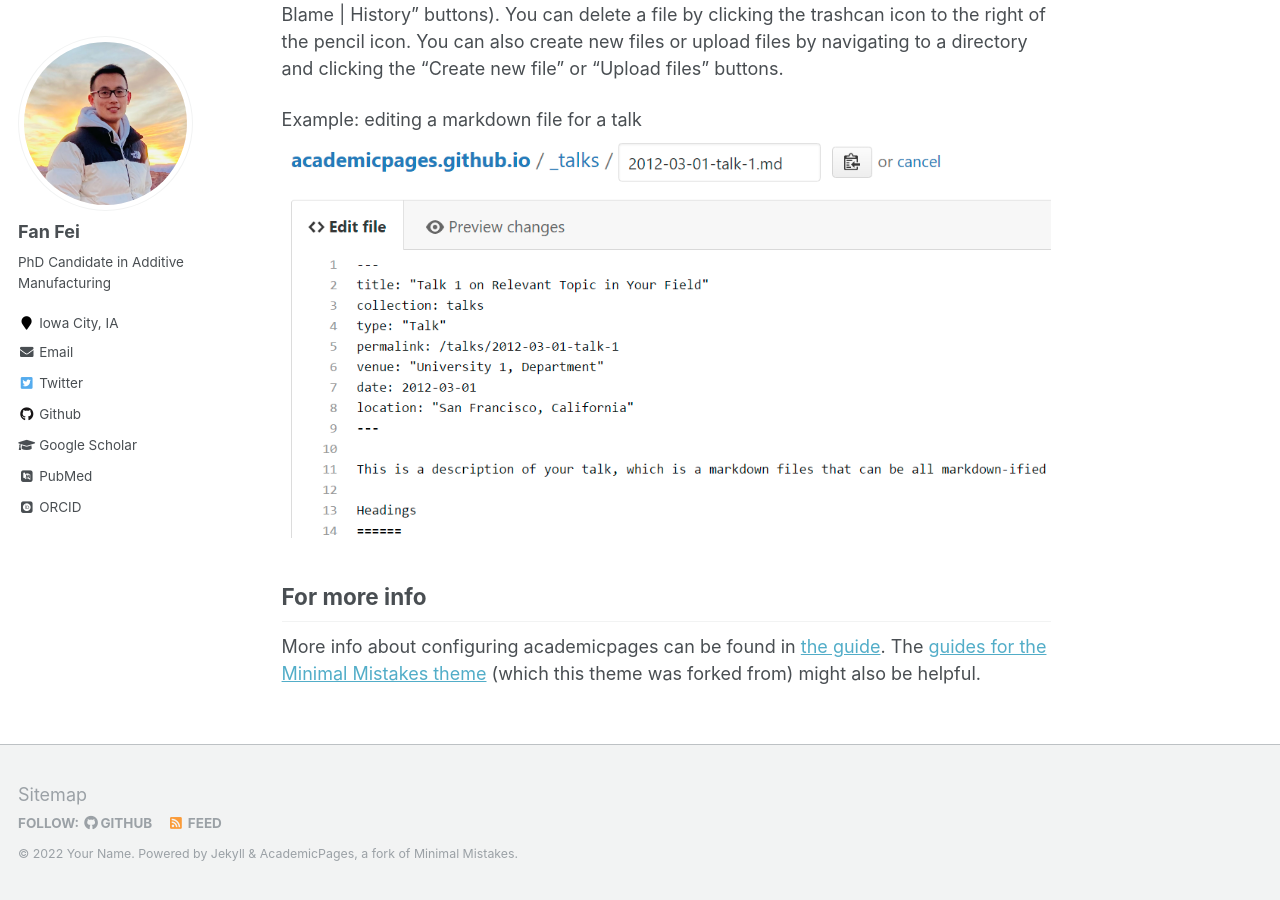
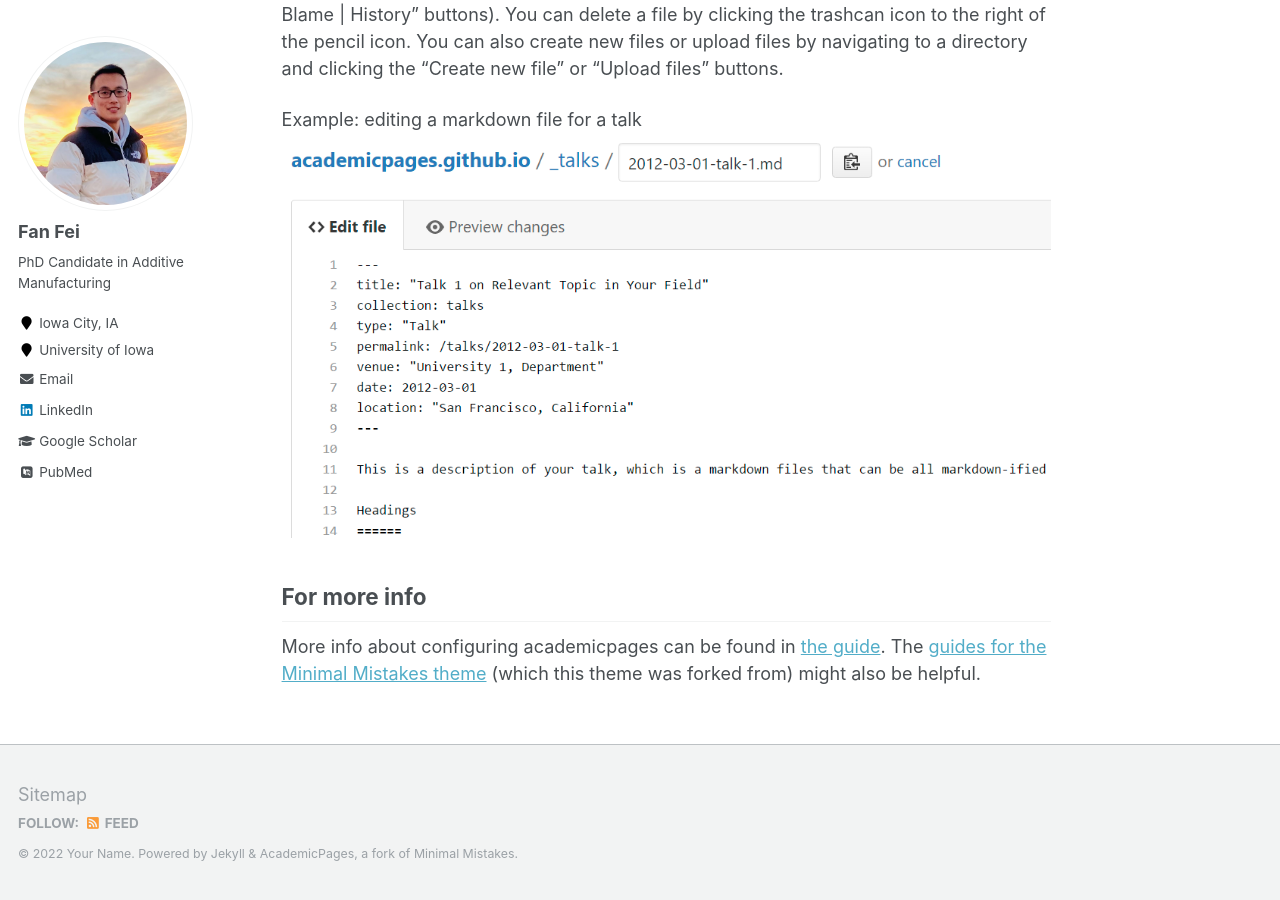
Before and after one commit to fanfeiuiowa/fanfeiuiowa.github.io, a Jekyll site: the page built from _pages/about.md, in a window 1280 px wide and 900 px high, scrolled down 2463 px. Built offline with Jekyll 4.4.1, drawn with Linux system fonts in a browser that asks for light colours; some web fonts are replaced; some of the changed lines change nothing that is shown.

Commit message:
Update _config.yml

```diff
--- a/_config.yml
+++ b/_config.yml
@@ -84,7 +84,7 @@ author:
   avatar           : "Portrait2.jpg"
   bio              : "PhD Candidate in Additive Manufacturing"
   location         : "Iowa City, IA"
-  employer         :
+  employer         : "University of Iowa"
   pubmed           : "https://www.ncbi.nlm.nih.gov/pubmed/?term=john+snow"
   googlescholar    : "https://scholar.google.com/citations?user=ugrEXmkAAAAJ&hl=en"
   email            : "fan-fei@uiowa.edu"
@@ -96,20 +96,20 @@ author:
   flickr           :
   facebook         :
   foursquare       :
-  github           : "academicpages"
+  github           :
   google_plus      :
   keybase          :
   instagram        :
   impactstory      : #"https://profiles.impactstory.org/u/xxxx-xxxx-xxxx-xxxx"
   lastfm           :
-  linkedin         :
-  orcid            : "http://orcid.org/yourorcidurl"
+  linkedin         : "https://www.linkedin.com/in/fanfei92/"
+  orcid            :
   pinterest        :
   soundcloud       :
   stackoverflow    : # http://stackoverflow.com/users/123456/username
   steam            :
   tumblr           :
-  twitter          : "replacethistwitterhandle"
+  twitter          :
   vine             :
   weibo            :
   xing             :
```
